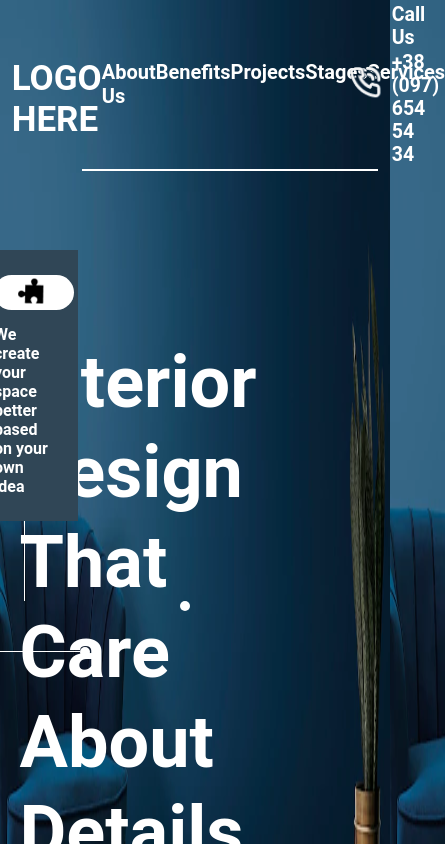
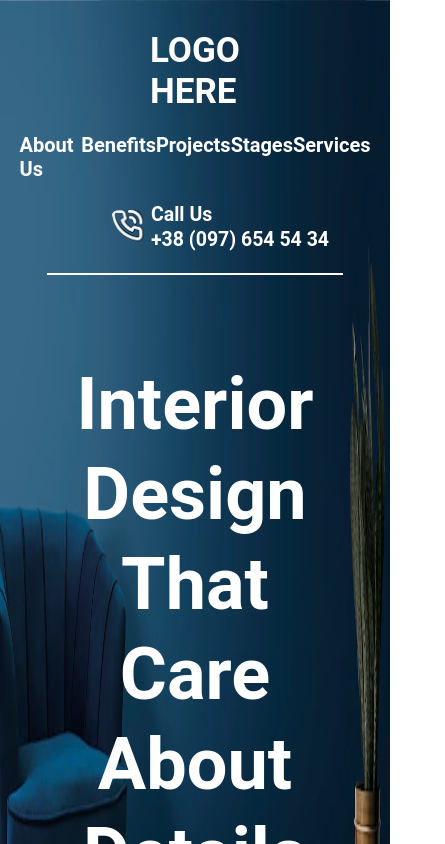
Before and after one commit to saurabhlm10/Interior-Design-Landing-Page, a plain HTML site: page index.html in a window 390 px wide. Shown: the top 844 px of the page, 445 px wide, since content can reach past the window. Drawn offline with Linux system fonts and the light colour scheme.

Commit message:
made website responsive

```diff
--- a/index.html
+++ b/index.html
@@ -6,6 +6,7 @@
     <meta name="viewport" content="width=device-width, initial-scale=1.0">
     <title>Interior Design Landing Page</title>
     <link rel="stylesheet" href="style.css">
+    <link rel="stylesheet" href="responsive.css">
 </head>
 <body>
     <div class="container">
--- /dev/null
+++ b/responsive.css
@@ -0,0 +1,54 @@
+@media screen and (max-width: 1000px) {
+
+    .container{
+        display: flex;
+        flex-direction: column;
+        align-items: center;
+    }
+
+    nav{
+        flex-direction: column;
+        margin: 0;
+        height: 30vh;
+    }
+
+    .list{
+        width: 90vw;
+    }
+
+    .contact-info{
+        margin-left: 0px;
+    }
+
+    .line{
+        float: none;
+        margin-top: 20px;
+        margin-right: 0;
+    }
+
+    .heading{
+        width: 80vw;
+        text-align: center;
+        margin: 10vh 0 0 0;
+    }
+
+    .block-complete{
+        position: relative;
+    }
+
+    .block-complete-1{
+        left: 100px;
+        top: 150px;
+
+    }
+
+    .block-complete-2{
+        right: 100px;
+        top: 150px;
+    }
+
+
+    .point{
+        margin-left: 13.5vw;
+    }
+}
--- a/style.css
+++ b/style.css
@@ -19,8 +19,6 @@ body{
 
 
 nav{
-    /* width: 70%; */
-    /* float: right; */
     display: flex;
     flex-direction: row;
     justify-content: space-between;
@@ -166,7 +164,9 @@ button{
     width: 10px;
     background-color: #fff;
     border-radius: 50%;
-    margin-left: 211px;
+    margin-left: 13.7vw;
+
+    /* margin-left: 211px; */
 }
 
 .small-line-2{
```
